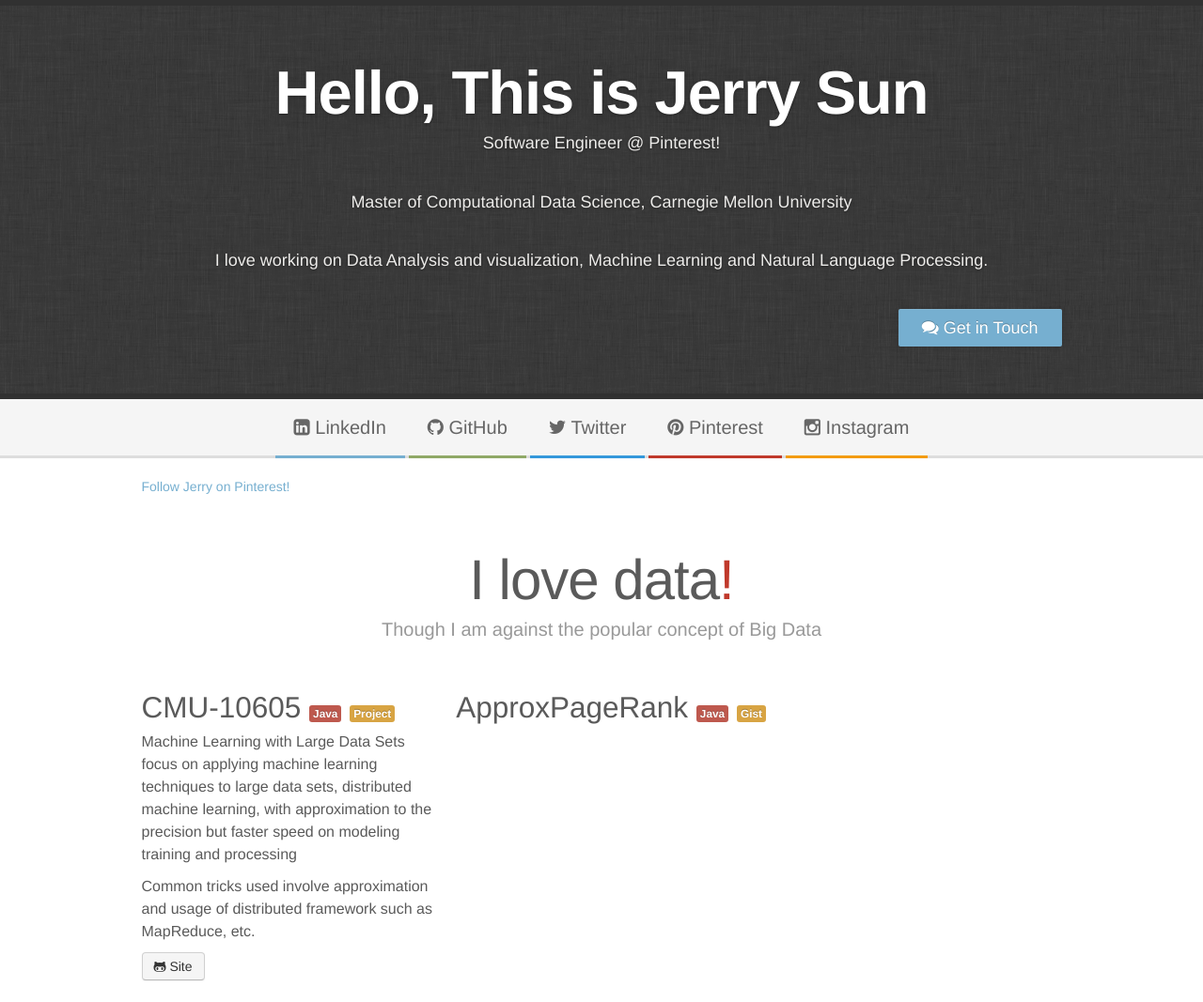
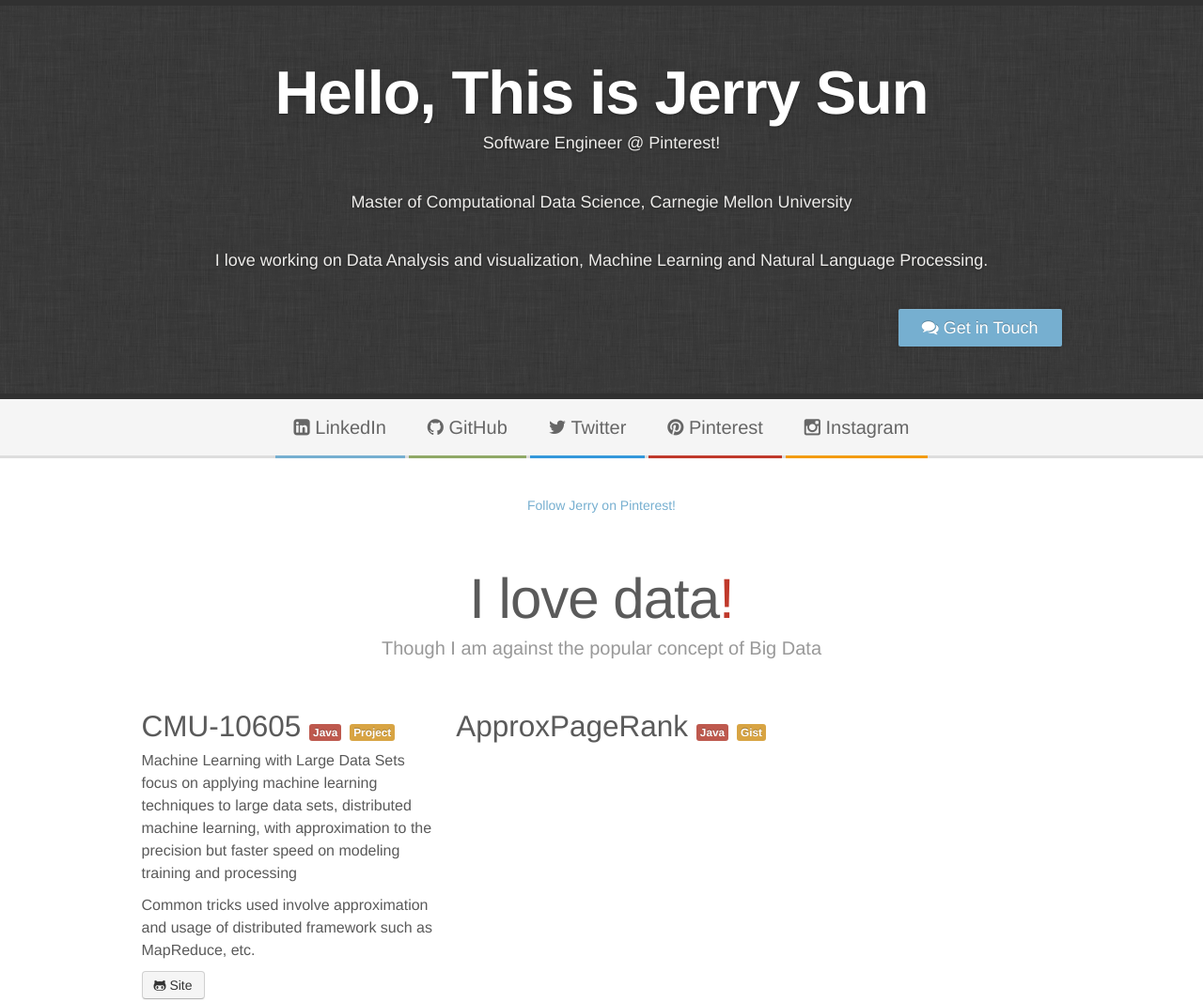
Before and after one commit to JerrySun363/Jerrysun363.github.io, a plain HTML site: page index.html in a window 1280 px wide. Shown: the top 1067 px of the page at 94% size. Drawn offline with nearby package versions, Linux system fonts and the light colour scheme.

Commit message:
modify center

```diff
--- a/css/core.css
+++ b/css/core.css
@@ -25,9 +25,8 @@ hr {
 }
 
 #pinterest {
-	margin-left: auto;
-    margin-right: auto;
-    margin-top: 20px;
+	text-align: center;
+    margin-top: 40px;
 }
 
 #colocation-example {
--- a/index.html
+++ b/index.html
@@ -46,7 +46,7 @@
 			 <a data-pin-do="embedUser"
 			 href="https://www.pinterest.com/jerrysun363/"
 			 data-pin-scale-width="100"
-			 data-pin-scale-height="250"
+			 data-pin-scale-height="350"
 			 data-pin-board-width="1000"> Follow Jerry on Pinterest!</a>
 		</div>
 		<div class="container">
```
